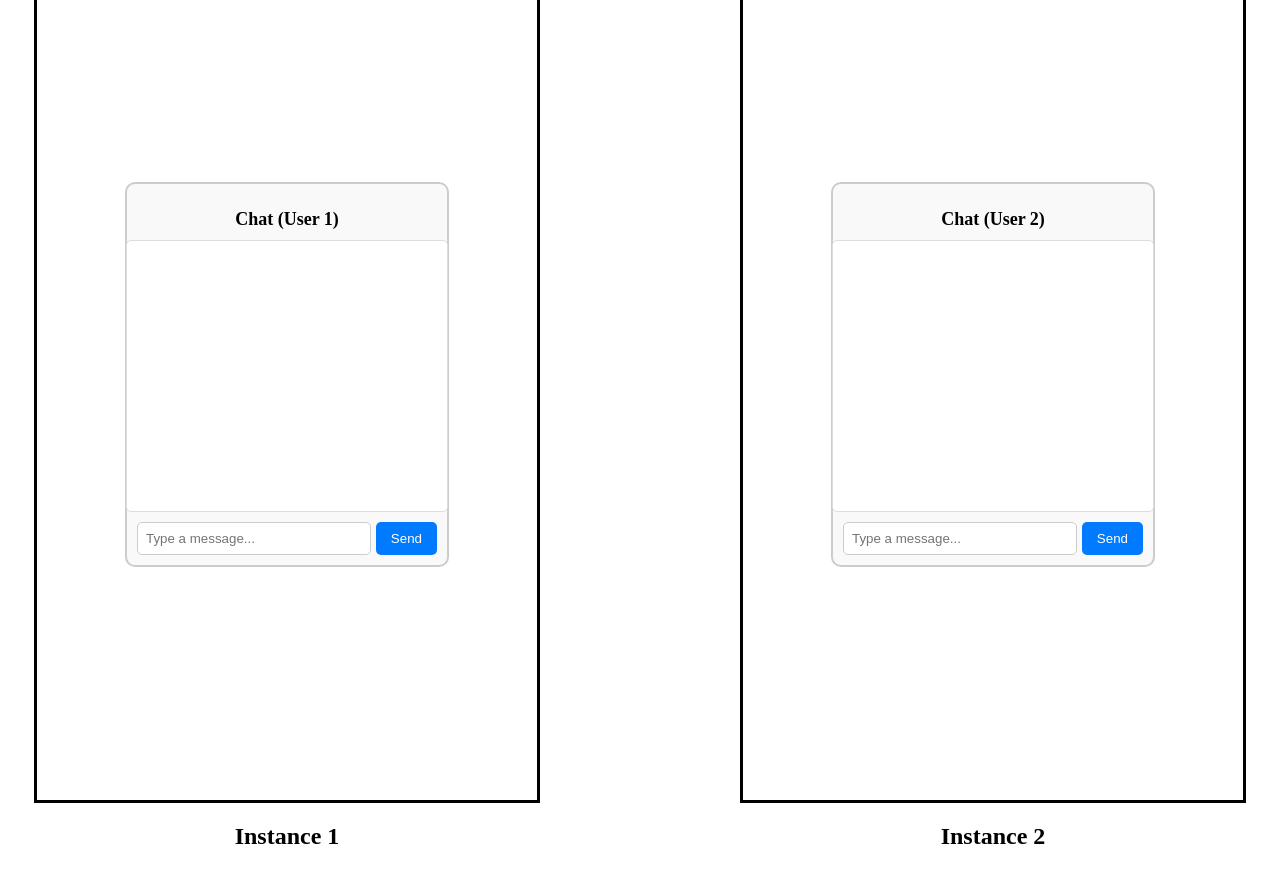
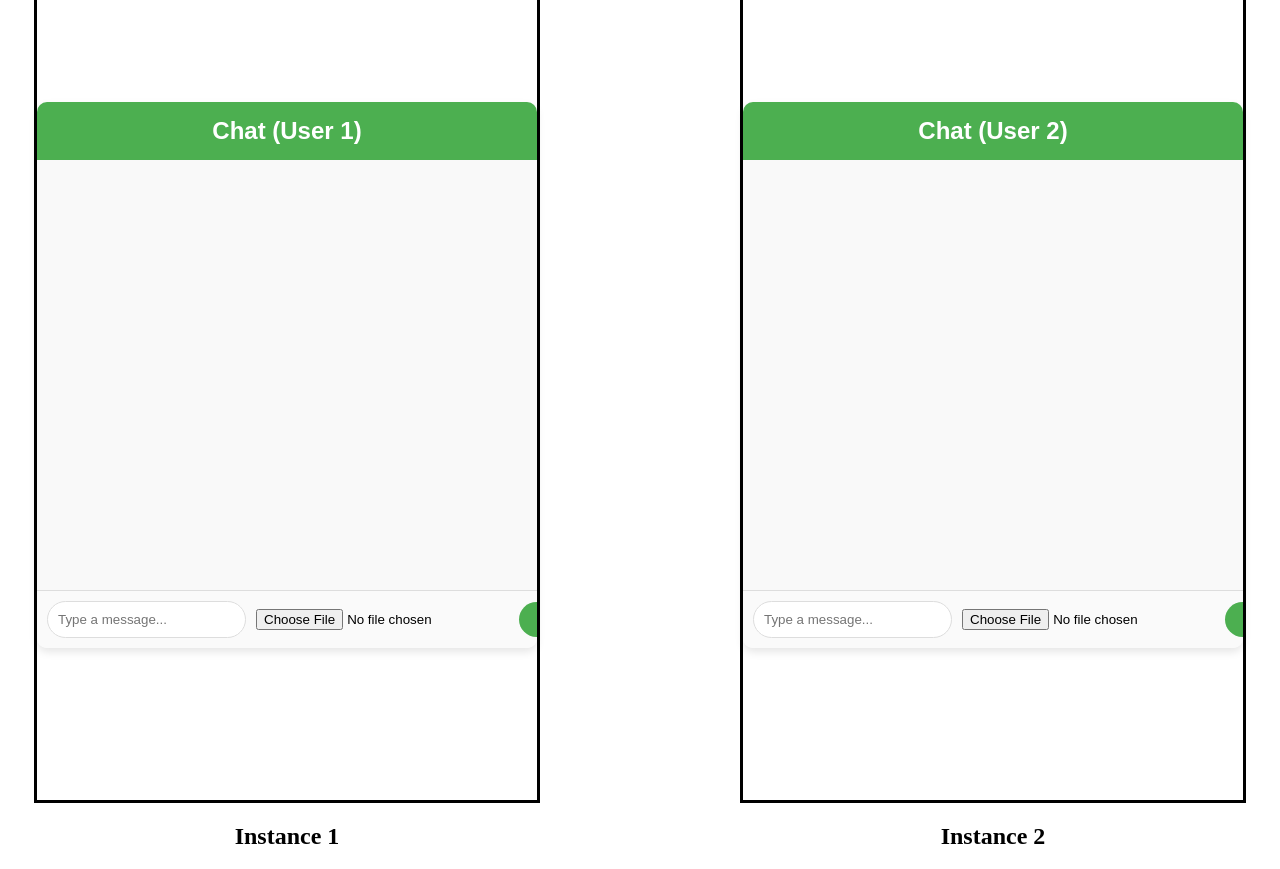
Before and after one commit to hk221/message_plugin, a React app: page / in a window 1280 px wide. Built offline with nearby package versions, Linux system fonts and the light colour scheme.

Commit message:
sound addedddd

```diff
--- a/src/Chat.css
+++ b/src/Chat.css
@@ -1,90 +1,88 @@
-.chat-container {
-    width: 300px;
-    border: 2px solid #ccc;
+/* Chat.css */
+.chat-container.enhanced {
+  width: 100%;
+  max-width: 600px;
+  margin: 20px auto;
+  box-shadow: 0 4px 8px rgba(0,0,0,0.1);
   border-radius: 10px;
-    padding: 10px;
-    background-color: #f9f9f9;
-    display: flex;
-    flex-direction: column;
-    align-items: center;
+  overflow: hidden;
+  background-color: #fff;
+  font-family: 'Arial', sans-serif;
 }
 
 .chat-title {
-    font-size: 18px;
-    margin-bottom: 10px;
+  background-color: #4CAF50;
+  color: white;
+  padding: 15px;
+  text-align: center;
+  margin: 0;
 }
 
 .chat-box {
-    width: 100%;
-    height: 250px;
+  height: 400px;
   overflow-y: auto;
-    display: flex;
-    flex-direction: column;
-    padding: 10px;
-    border: 1px solid #ddd;
-    border-radius: 5px;
-    background-color: white;
+  padding: 15px;
+  background-color: #f9f9f9;
 }
 
 .chat-bubble {
+  margin-bottom: 10px;
+  padding: 10px 15px;
+  border-radius: 20px;
   max-width: 70%;
-    padding: 8px 12px;
-    margin: 5px 0;
-    border-radius: 15px;
-    display: flex;
-    flex-direction: column;
+  word-wrap: break-word;
 }
 
-  .sent {
-    background-color: #007bff;
-    color: white;
-    align-self: flex-end; /* Aligns the message to the right */
+.chat-bubble.sent {
+  background-color: #dcf8c6;
+  margin-left: auto;
   text-align: right;
-    border-bottom-right-radius: 0;
 }
 
-  .received {
-    background-color: #e5e5ea;
-    color: black;
-    align-self: flex-start; /* Aligns the message to the left */
+.chat-bubble.received {
+  background-color: #fff;
+  border: 1px solid #ddd;
   text-align: left;
-    border-bottom-left-radius: 0;
 }
 
 .sender {
-    font-size: 12px;
-    font-weight: bold;
-    margin-bottom: 3px;
+  font-size: 0.8em;
+  color: #555;
+  display: block;
+  margin-bottom: 5px;
 }
 
-  .message {
-    margin: 0;
+.shared-image {
+  max-width: 100%;
+  border-radius: 10px;
+  margin-top: 5px;
 }
 
 .chat-input-container {
   display: flex;
-    width: 100%;
-    margin-top: 10px;
+  align-items: center;
+  padding: 10px;
+  border-top: 1px solid #ddd;
+  background-color: #fafafa;
 }
 
 .chat-input {
-    flex-grow: 1;
-    padding: 8px;
-    border-radius: 5px;
-    border: 1px solid #ccc;
-    outline: none;
+  flex: 1;
+  padding: 10px;
+  border: 1px solid #ddd;
+  border-radius: 20px;
+  margin-right: 10px;
+}
+
+.image-upload-input {
+  margin-right: 10px;
 }
 
 .send-button {
-    margin-left: 5px;
-    padding: 8px 15px;
-    background-color: #007bff;
+  padding: 10px 20px;
+  background-color: #4CAF50;
   color: white;
   border: none;
-    border-radius: 5px;
+  border-radius: 20px;
   cursor: pointer;
 }
-
-  .send-button:hover {
-    background-color: #0056b3;
-  }
--- a/src/Plugin.js
+++ b/src/Plugin.js
@@ -1,14 +1,15 @@
 import React, { useState, useEffect, useRef } from "react";
-import "./Chat.css"; // CSS
+import "./Chat.css"; // Ensure you update your CSS accordingly
 
 /**
  * @param {PluginProps} props
  */
 export default function Plugin(props) {
   const [input, setInput] = useState("");
+  const [imageFile, setImageFile] = useState(null);
   const [messages, setMessages] = useState([]);
-  const messageEndRef = useRef(null); // Reference for scrolling
-  const isCurrentUser = props.getUser() === String(props.getSender()); // Check if current user is the sender
+  const messageEndRef = useRef(null);
+  const isCurrentUser = props.getUser() === String(props.getSender());
 
   // Update messages when history changes
   useEffect(() => {
@@ -17,23 +18,36 @@ export default function Plugin(props) {
 
   // Scroll to bottom when new message is added
   useEffect(() => {
-    if (isCurrentUser) {
-      messageEndRef.current?.scrollIntoView({ behavior: "smooth" });
-    }
+    messageEndRef.current?.scrollIntoView({ behavior: "smooth" });
   }, [messages]);
 
-  // Send message
+  // Send message with text and/or image
   const handleSend = () => {
-    if (!input) return;
+    if (!input && !imageFile) return; // Nothing to send
 
     const newMessage = {
       sender: props.getSender(),
-      message: input,
       messageID: Date.now().toString(),
     };
 
-    props.sendCreateMessage(newMessage, true); // Persist message
-    setInput(""); // Clear input
+    // If an image is selected, read it as Base64
+    if (imageFile) {
+      const reader = new FileReader();
+      reader.onloadend = () => {
+        newMessage.message = {
+          text: input, // optional caption
+          image: reader.result,
+        };
+        props.sendCreateMessage(newMessage, true);
+        setInput("");
+        setImageFile(null);
+      };
+      reader.readAsDataURL(imageFile);
+    } else {
+      newMessage.message = input;
+      props.sendCreateMessage(newMessage, true);
+      setInput("");
+    }
   };
 
   // Handle sending on Enter key press
@@ -43,21 +57,36 @@ export default function Plugin(props) {
     }
   };
 
+  // Handle image file selection
+  const handleImageUpload = (e) => {
+    const file = e.target.files[0];
+    if (file) {
+      setImageFile(file);
+    }
+  };
+
   return (
-    <div className="chat-container">
+    <div className="chat-container enhanced">
       <h2 className="chat-title">Chat (User {props.getUser()})</h2>
       <div className="chat-box">
         {messages.map((msg, index) => {
-          const isMe = String(msg.sender) === String(props.getUser()); // Convert both to string for comparison - for scrolling feat
+          const isMe = String(msg.sender) === String(props.getUser());
 
           return (
             <div key={index} className={`chat-bubble ${isMe ? "sent" : "received"}`}>
               {!isMe && <strong className="sender">User {msg.sender}</strong>}
-              <p className="message">{msg.message?.message || msg.message}</p>
+              {msg.message && msg.message.image ? (
+                <>
+                  {msg.message.text && <p className="message">{msg.message.text}</p>}
+                  <img src={msg.message.image} alt="Shared content" className="shared-image" />
+                </>
+              ) : (
+                <p className="message">{msg.message?.message || msg.message}</p>
+              )}
             </div>
           );
         })}
-        <div ref={messageEndRef} /> {/* This should be scrolled into view */}
+        <div ref={messageEndRef} /> {/* Scroll anchor */}
       </div>
 
       <div className="chat-input-container">
@@ -65,11 +94,19 @@ export default function Plugin(props) {
           type="text"
           value={input}
           onChange={(e) => setInput(e.target.value)}
-          onKeyDown={handleKeyDown} // Handle Enter key press
+          onKeyDown={handleKeyDown}
           placeholder="Type a message..."
           className="chat-input"
         />
-        <button onClick={handleSend} className="send-button">Send</button>
+        <input
+          type="file"
+          accept="image/*"
+          onChange={handleImageUpload}
+          className="image-upload-input"
+        />
+        <button onClick={handleSend} className="send-button">
+          Send
+        </button>
       </div>
     </div>
   );
```
Also changed, not shown: src/components/message.js (added, +55 -0 lines), src/components/quiz.js (deleted, +0 -55 lines). Lines whose indentation alone changed are shown as unchanged.
